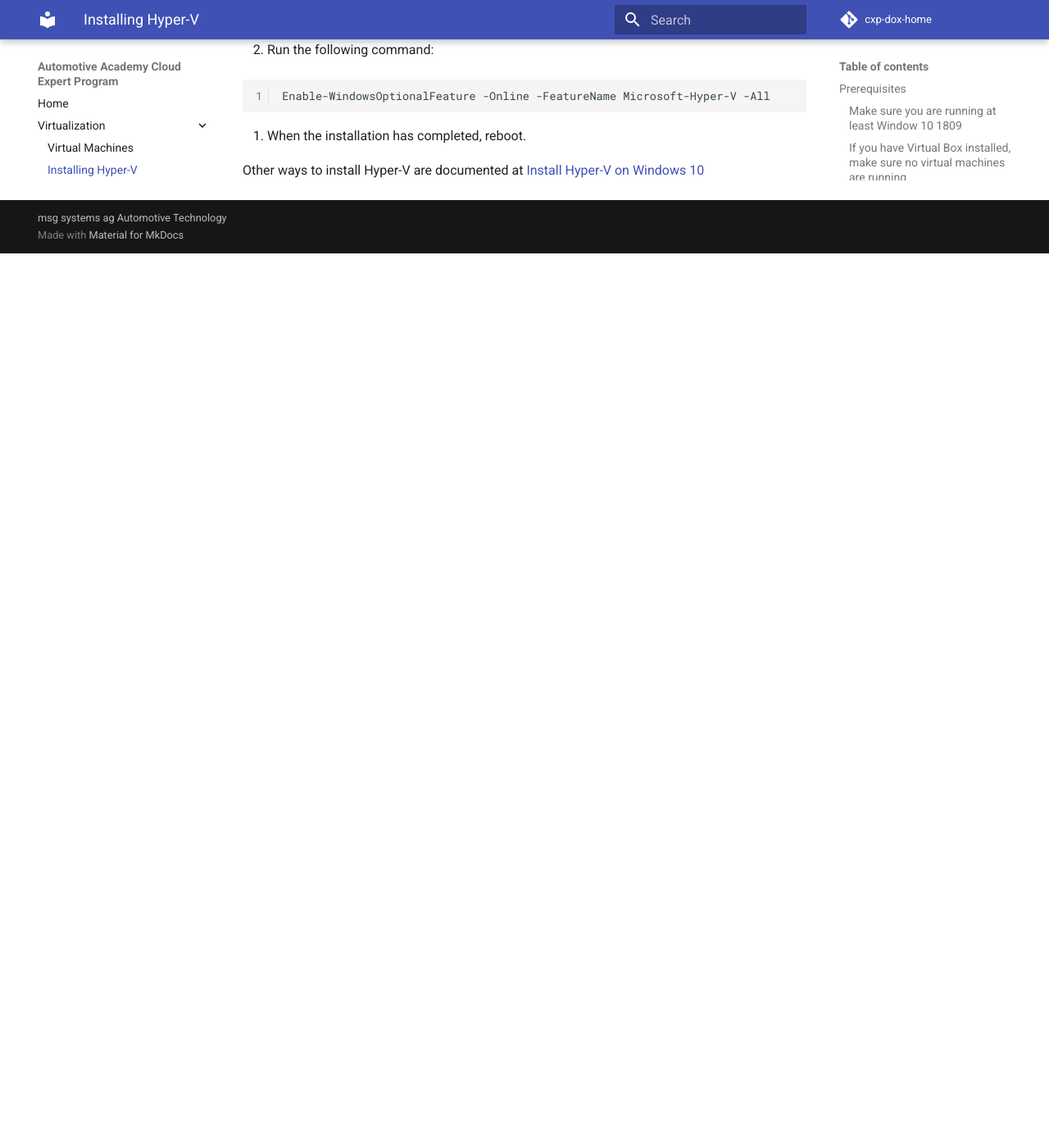
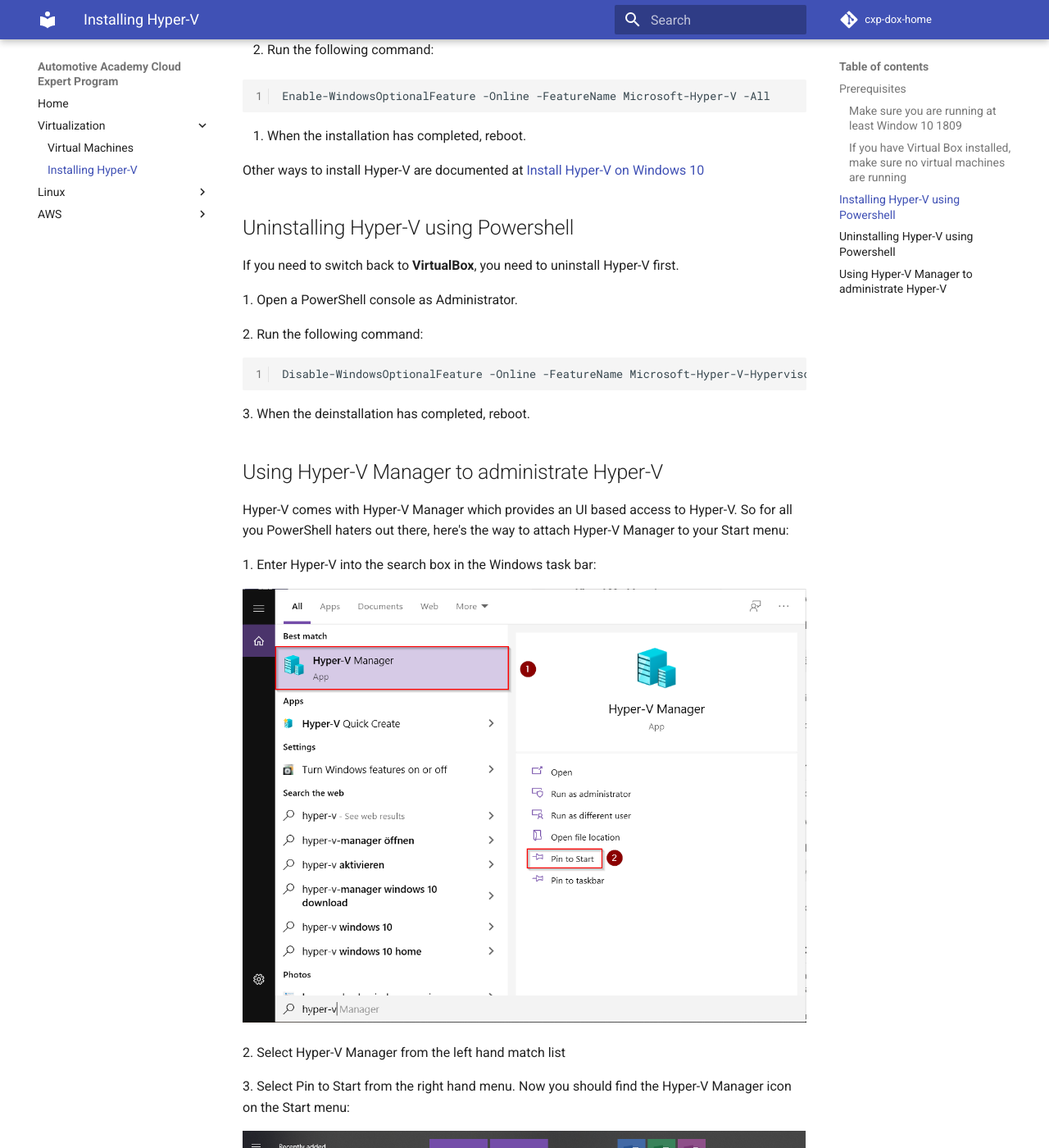
Before and after one commit to msgoat/cxp-dox-home, an MkDocs documentation site: the page built from docs/virtualization/installing_hyperv.md, in a window 1280 px wide and 1400 px high, scrolled down 1205 px. Shown: the whole window at 82% size. Built offline with MkDocs 1.6.1 and Material for MkDocs 9.7.7, drawn with Linux system fonts in a browser that asks for light colours; comment, search, counter and statistics services are not loaded; before the commit the page ends 1514 px from its top, so only the background shows below that.

Commit message:
finalized section "Installing Hyper-V"

````diff
--- a/docs/virtualization/installing_hyperv.md
+++ b/docs/virtualization/installing_hyperv.md
@@ -26,3 +26,31 @@ Enable-WindowsOptionalFeature -Online -FeatureName Microsoft-Hyper-V -All
 3. When the installation has completed, reboot.
 
 Other ways to install Hyper-V are documented at [Install Hyper-V on Windows 10](https://docs.microsoft.com/de-de/virtualization/hyper-v-on-windows/quick-start/enable-hyper-v)
+
+## Uninstalling Hyper-V using Powershell
+
+If you need to switch back to __VirtualBox__, you need to uninstall Hyper-V first.
+
+1\. Open a PowerShell console as Administrator.
+
+2\. Run the following command:
+
+```
+Disable-WindowsOptionalFeature -Online -FeatureName Microsoft-Hyper-V-Hypervisor
+```
+
+3\. When the deinstallation has completed, reboot.
+
+## Using Hyper-V Manager to administrate Hyper-V
+
+Hyper-V comes with Hyper-V Manager which provides an UI based access to Hyper-V. So for all you PowerShell haters out there, here's the way to attach Hyper-V Manager to your Start menu:
+
+1\. Enter Hyper-V into the search box in the Windows task bar:
+
+![](img/hyperv_pin_to_start_0.png)
+
+2\. Select Hyper-V Manager from the left hand match list
+
+3\. Select Pin to Start from the right hand menu. Now you should find the Hyper-V Manager icon on the Start menu:
+
+![](img/hyperv_pin_to_start_1.png)
````
Also changed, not shown: docs/virtualization/img/hyperv_pin_to_start_0.png (added), docs/virtualization/img/hyperv_pin_to_start_1.png (added).
